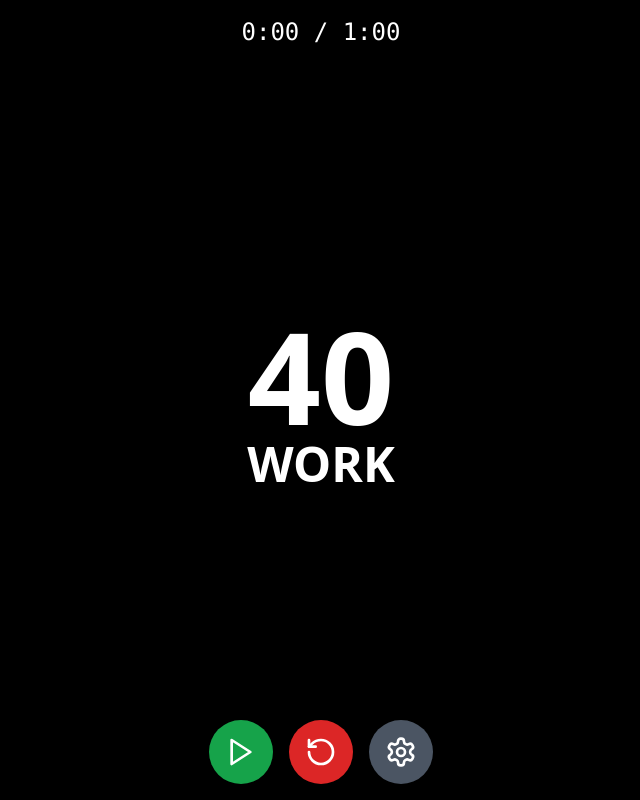
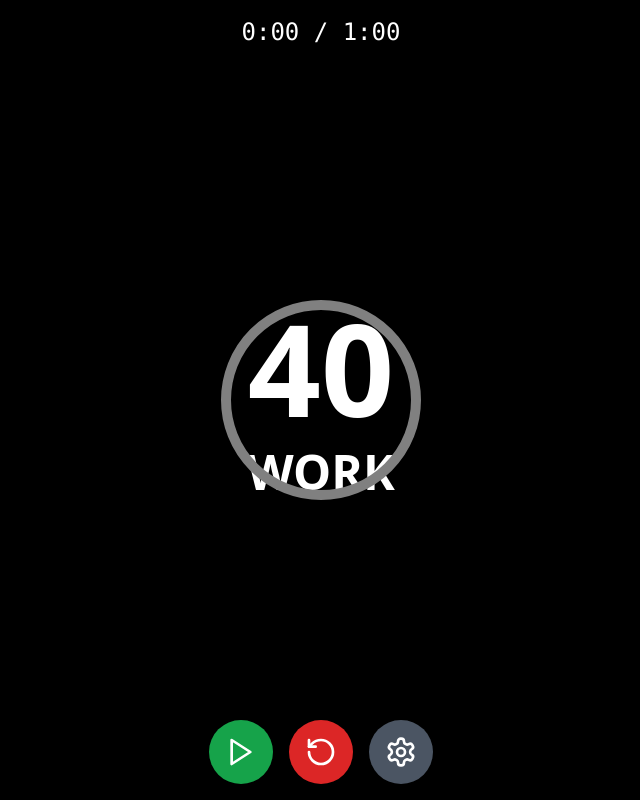
Before and after one commit to zak-droid/Workout-Timer, a React (Create React App) app: page / in a window 1280 px wide. Shown: the whole page, without its empty margins (319-959 px from the left). Built offline with nearby package versions, Linux system fonts and the light colour scheme.

Commit message:
Update WorkoutTimer.tsx

```diff
--- a/src/WorkoutTimer.tsx
+++ b/src/WorkoutTimer.tsx
@@ -45,9 +45,13 @@ const WorkoutTimer = () => {
     return `${mins}:${secs.toString().padStart(2, "0")}`;
   };
 
-  const handleSettingsClose = () => {
-    setIsSettingsOpen(false);
-  };
+  const calculateProgress = (current: number, max: number) =>
+    ((max - current) / max) * 100;
+
+  const CIRCLE_SIZE = 200;
+  const STROKE_WIDTH = 10;
+  const RADIUS = (CIRCLE_SIZE - STROKE_WIDTH) / 2;
+  const CIRCUMFERENCE = 2 * Math.PI * RADIUS;
 
   return (
     <div className="min-h-screen flex flex-col justify-center items-center bg-black text-white">
@@ -57,39 +61,39 @@ const WorkoutTimer = () => {
       </div>
 
       {/* Timer Display */}
-      <div className="relative">
-        <div className="absolute inset-0 flex items-center justify-center">
+      <div className="flex flex-col justify-center items-center relative">
         <svg
-            className="w-96 h-96 transform -rotate-90"
-            viewBox="0 0 100 100"
+          className="absolute"
+          width={CIRCLE_SIZE}
+          height={CIRCLE_SIZE}
+          viewBox={`0 0 ${CIRCLE_SIZE} ${CIRCLE_SIZE}`}
         >
           <circle
-              cx="50"
-              cy="50"
-              r="45"
+            cx={CIRCLE_SIZE / 2}
+            cy={CIRCLE_SIZE / 2}
+            r={RADIUS}
             stroke="gray"
-              strokeWidth="2"
+            strokeWidth={STROKE_WIDTH}
             fill="none"
           />
           <circle
-              cx="50"
-              cy="50"
-              r="45"
+            cx={CIRCLE_SIZE / 2}
+            cy={CIRCLE_SIZE / 2}
+            r={RADIUS}
             stroke={isWork ? "green" : "red"}
-              strokeWidth="4"
+            strokeWidth={STROKE_WIDTH}
             fill="none"
-              strokeDasharray="282.6"
+            strokeDasharray={CIRCUMFERENCE}
             strokeDashoffset={
-                282.6 - (currentTime / (isWork ? workTime : restTime)) * 282.6
+              (CIRCUMFERENCE * (100 - calculateProgress(currentTime, workTime))) /
+              100
             }
+            style={{ transition: "stroke-dashoffset 0.5s linear" }}
           />
         </svg>
-        </div>
-        <div className="absolute inset-0 flex flex-col items-center justify-center">
-          <div className="text-9xl font-bold">{currentTime}</div>
+        <div className="text-9xl font-bold mb-4">{currentTime}</div>
         <div className="text-5xl font-semibold">
           {isWork ? "WORK" : "REST"}
-          </div>
         </div>
       </div>
 
@@ -116,7 +120,7 @@ const WorkoutTimer = () => {
       </div>
 
       {/* Settings Dialog */}
-      <Dialog open={isSettingsOpen} onOpenChange={handleSettingsClose}>
+      <Dialog open={isSettingsOpen} onOpenChange={setIsSettingsOpen}>
         <DialogContent>
           <DialogHeader>
             <DialogTitle>Settings</DialogTitle>
```
Lines whose indentation alone changed are shown as unchanged.
